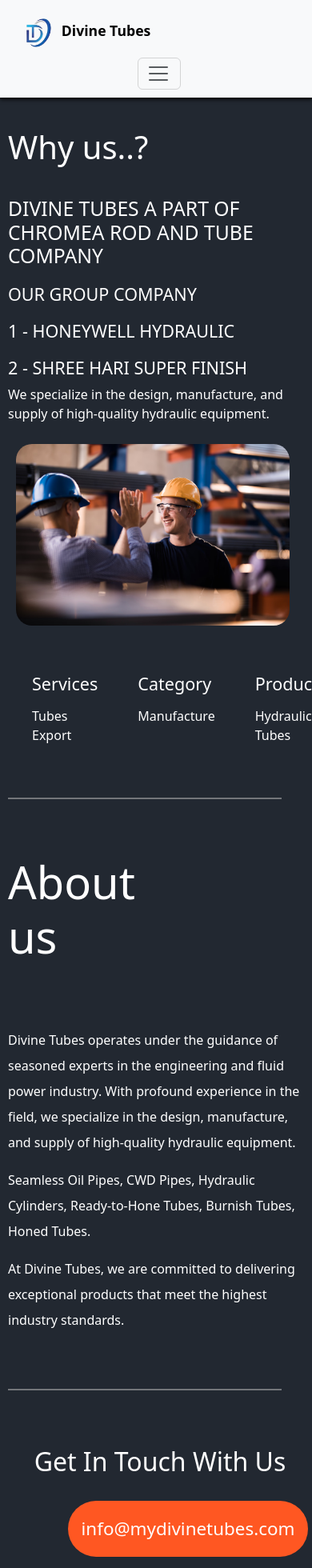
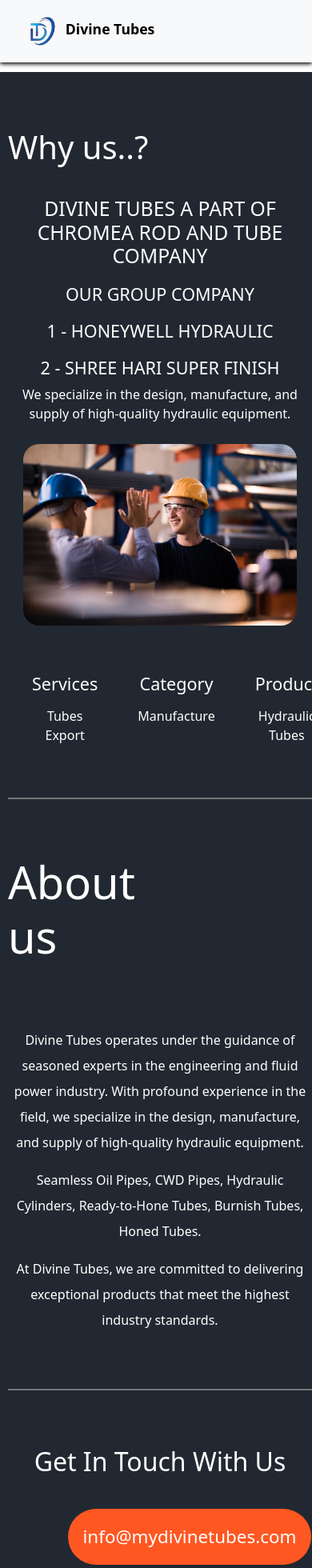
Before and after one commit to devarsh8519/divine, a React (Create React App) app: page /profile in a window 390 px wide. Shown: the top 1960 px of the page at 80% size. Built offline with nearby package versions, Linux system fonts and the light colour scheme.

Commit message:
first commit

```diff
--- a/src/CSS/Custom.css
+++ b/src/CSS/Custom.css
@@ -3,6 +3,7 @@
     padding: 0;
     box-sizing: border-box;
 }
+
 
 .navbar {
     background-color: #f8f9fa;
@@ -16,7 +17,6 @@
     z-index: 1000;
     box-shadow: 0 2px 5px rgba(0, 0, 0, 1);
 }
-
 
 .navbar-brand {
     display: flex;
@@ -57,16 +57,6 @@
 .navbar-toggler {
     display: none;
 }
-
-
-/* Main */
-/* .d {
-    background-color: #222831;
-    display: flex;
-    justify-content: center;
-    padding: 20px;
-    margin-top: 90px;
-} */
 
 .d {
     background-color: #222831;
@@ -367,21 +357,6 @@
 .card-text {
     margin-top: 20px;
 }
-
-/* .btn-primary {
-    margin-top: 30px;
-    background-color: #ffffff;
-    color: #000;
-    border: none;
-    transition: background-color 0.3s ease-in-out
-}
-
-.btn-primary:hover {
-    background-color: #FF5722;
-    transform: scale(1.08);
-
-} */
-
 .card-body .btn-primary {
     display: block;
     width: 130px;
@@ -620,43 +595,291 @@
 }
 
 /* Responsive */
-/* Responsive for 992px and below */
-@media screen and (max-width: 992px) {
 
+@media  (max-width: 1200px) {
+    * {
+        margin: 0;
+        padding: 0;
+        box-sizing: border-box;
+    }
+
+    /* Navbar */
     .navbar {
-        padding: 10px;
+        padding: 8px 15px;
     }
 
     .navbar-brand p {
-        font-size: 1.4rem;
+        font-size: 1.5rem;
     }
 
     .navbar-nav {
-        grid-template-columns: repeat(4, auto);
         gap: 15px;
     }
 
-    .navbar-toggler {
-        display: block;
+
+
+    /* Group */
+    .g {
+        margin: 100px 0px;
     }
 
-    .navbar-collapse {
-        display: none;
+    h4 {
+        margin-top: 20px;
     }
 
-    .navbar-toggler[aria-expanded="true"]~.navbar-collapse {
-        display: block;
+    .about {
+        display: flex;
+        flex-direction: column;
+        padding-left: 0;
     }
 
-    .navbar-collapse ul {
+    .about .fi {
+        margin-left: 10px;
+        margin-top: 70px;
+        max-width: 400px;
+        /* font-size: ; */
+    }
+
+    .s {
+        order: 2;
+        flex-direction: column;
+        align-items: flex-start;
+        margin-left: 20px;
+        margin-top: 0;
+        margin-bottom: 0;
+    }
+
+    .fi {
+        order: 1;
+        margin-top: 0;
+        margin-bottom: 0;
+    }
+
+    .sq {
+        width: 85%;
+        height: 85px;
+        margin: 10px 30px;
         display: flex;
+        padding: 10px 2px;
+
+    }
+
+    .sq h1 {
+        padding: 0px 0px;
+    }
+
+    .sq h5 {
+        text-align: left;
+        margin-left: 30px;
+
+    }
+
+    .about h1 {
+        font-size: 2.0rem;
+        text-align: left;
+    }
+
+    .about p {
+        font-size: 1.0rem;
+
+    }
+
+
+    .s .sq:nth-child(2) {
+        margin-top: 10px;
+    }
+
+    .s .sq:nth-child(3) {
+        margin-top: 10px;
+        margin-bottom: 20px;
+    }
+
+
+
+    /* Application */
+
+
+    .boxes {
+        align-self: center;
+        justify-content: center;
+    }
+
+
+
+
+    /* Service */
+    .service {
+
         flex-direction: column;
-        padding: 10px;
+        align-items: flex-start;
+        padding: 20px;
+    }
+
+
+    .ser h1 {
+        margin-top: 45px;
+        text-align: left;
+        margin-right: 100px;
+    }
+
+    /* Touch */
+    .touch h1 {
+        padding-top: 100px;
+        font-size: 3.5rem;
+        text-align: center;
+    }
+
+    .touch .mail {
+        width: 90%;
+        max-width: 400px;
+    }
+    iframe {
+        width: 100%;
+        max-width: 600px;
+    }
+    .con {
+        width: 90%;
+        max-width: 450px;
+        margin: 0 auto;
+    }
+
+
+
+
+    .icon {
+        margin-right: 10px;
+        font-size: 28px;
+        color: #FF5722;
+    }
+
+    .text {
+        padding-left: 10px;
+    }
+
+    .text h4 {
+        margin: 0;
+    }
+
+    .text p {
+        font-size: 1.2rem;
+        margin: 0;
+        padding-top: 10px;
+    }
+
+    /* Profile */
+    .profile .details {
+        column-gap: 150px;
+    }
+
+    .profile hr {
+        width: 100%;
+    }
+
+    .profile .touch h1 {
+        padding-left: 30px;
+    }
+
+    .profile .touch .mail {
+        display: flex;
+        align-items: center;
+        justify-content: center;
+        margin: 40px auto 140px auto;
+        width: 500px;
+
+    }
+
+    .profile .touch iframe {
+        align-items: center;
+        justify-content: center;
+        width: 600px;
+        /* margin-left: 100px; */
+    }
+
+    .profile .touch .con {
+        margin-left: 0;
+    }
+
+}
+
+@media (max-width: 992px) {
+
+    /* Navbar */
+    .navbar {
+        grid-template-columns: 1fr;
+        text-align: center;
     }
 
     .navbar-nav {
+        grid-template-columns: 1fr 1fr 1fr;
+        gap: 10px;
+    }
+
+    /* Main */
+    .d h1 {
+        font-size: 2.5rem;
+        text-align: center;
+    }
+
+    .d h1+p {
+        font-size: 1.2rem;
+        text-align: center;
+        max-width: 90%;
+    }
+
+    /* About Us */
+    .about {
         flex-direction: column;
-        gap: 10px;
+        align-items: center;
+    }
+
+    .about .fi {
+        margin-left: 0;
+        text-align: center;
+    }
+
+    .s {
+        margin-left: 0;
+        text-align: center;
+    }
+
+    /* Products */
+    .pro h1 {
+        font-size: 2.5rem;
+        padding-bottom: 40px;
+    }
+
+    .custom-card {
+        width: 20rem;
+    }
+
+    /* Touch */
+    .touch .mail {
+        width: 80%;
+        margin-left: 10%;
+    }
+
+    /* Profile */
+    .profile {
+        padding-left: 20px;
+        text-align: center;
+    }
+
+    .profile h1 {
+        font-size: 2.5rem;
+    }
+
+    .profile .details {
+        grid-template-columns: 1fr;
+        row-gap: 15px;
+    }
+
+    .profile .touch .mail {
+        width: 80%;
+        margin-left: 10%;
+    }
+
+    .profile .touch iframe {
+        width: 100%;
     }
 }
 
@@ -1028,7 +1251,8 @@
     }
 
     .navbar-toggler {
-        font-size: 1.25rem;
+        font-size: 1.0rem;
+        padding: 0px;
     }
 
     /* Main  change*/
```
